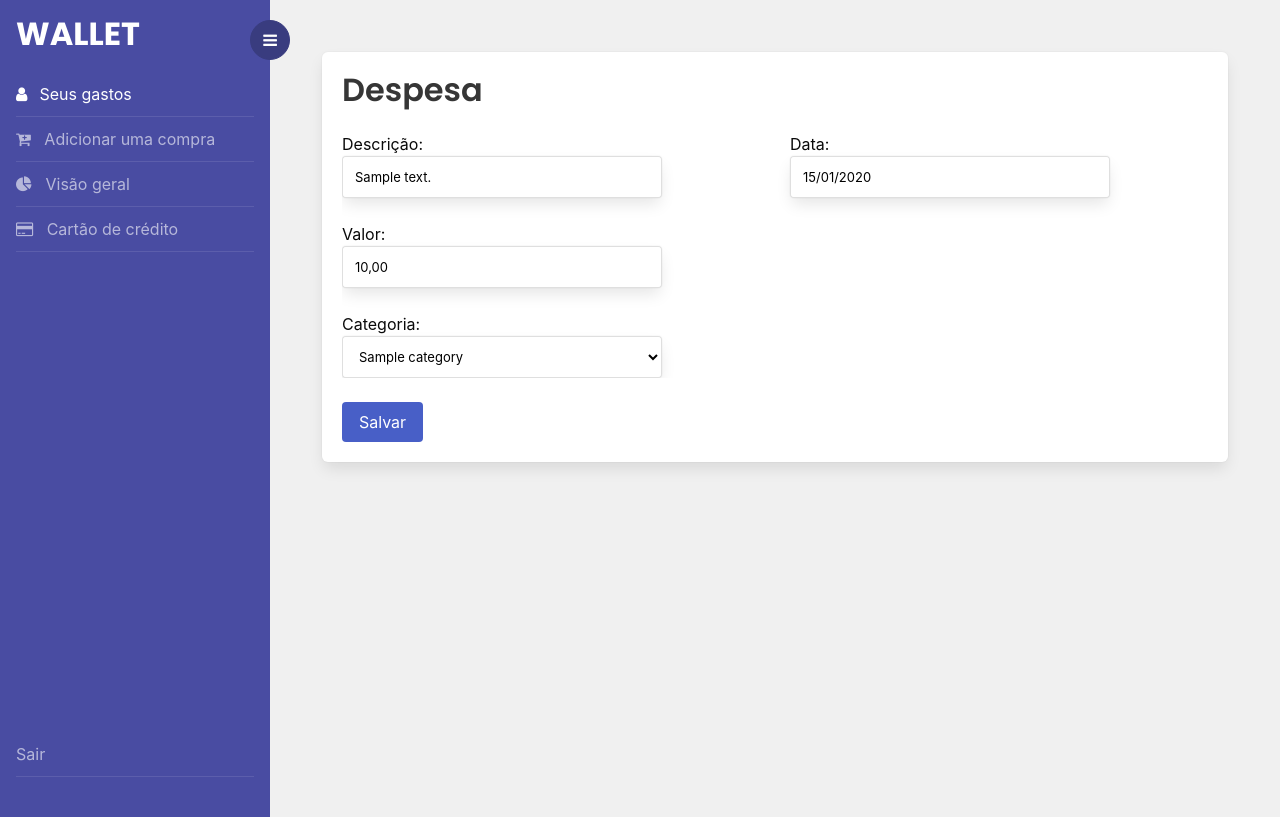
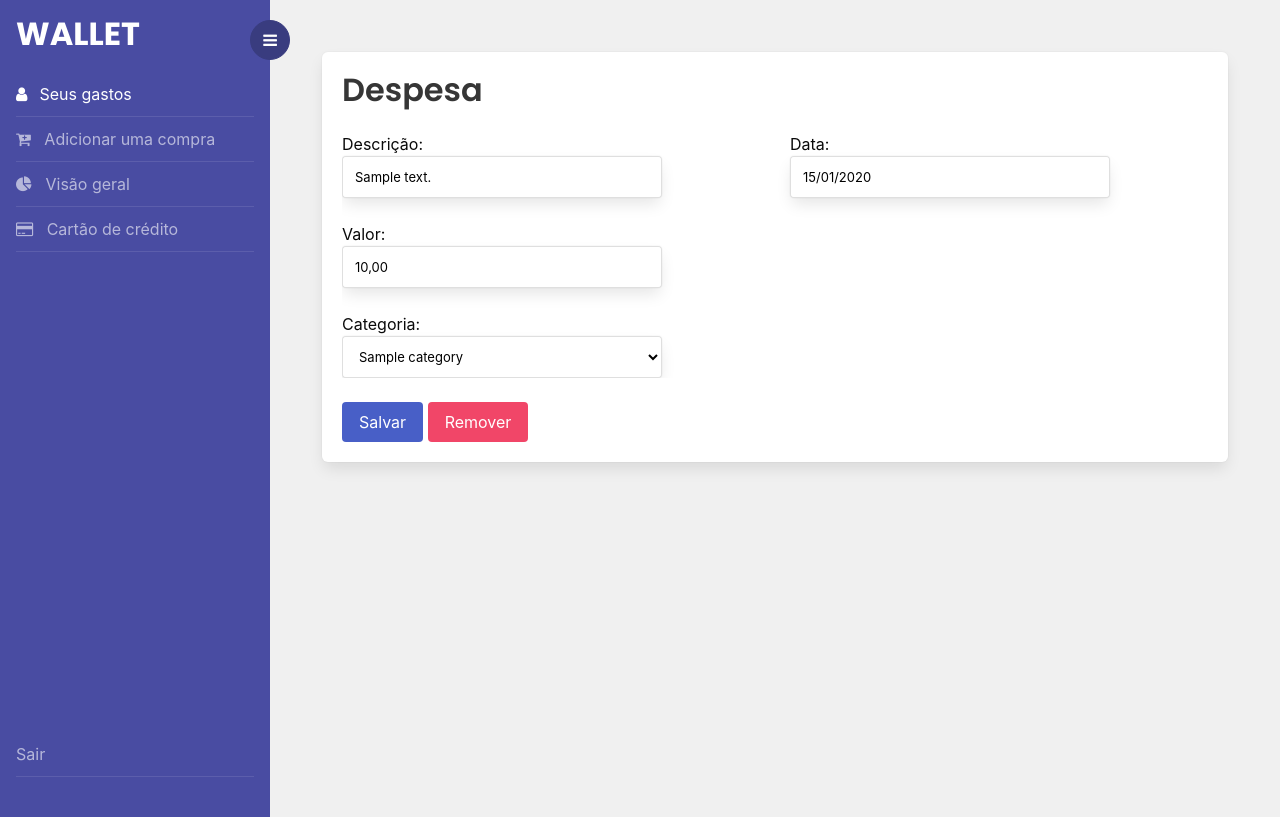
Before and after one commit to caiocoutinhonvt/primeiroDjango, a Django app: page /update/1/ in a window 1280 px wide. Run offline with Django 4.2, Linux system fonts and the light colour scheme; a user stored in the database is signed in; tables that the repository leaves empty hold one stand-in row (values such as "Sample post"); some libraries are stand-ins or nearby versions.

Commit message:
Corrigindo bug do deletar

```diff
--- a/myapp/templates/contas/form.html
+++ b/myapp/templates/contas/form.html
@@ -125,10 +125,10 @@
                   <button class="button is-link  "type="submit">Salvar</button> -->
                   <button class="button is-link  "type="submit">Salvar</button>
 
-                  {% if transacao %}
+                  {% if transaction %}
 
 
-                  <a href="{% url 'url_delete' transacao.id %}" class="button is-danger">Remover</a>
+                  <a href="{% url 'url_delete' transaction.id %}" class="button is-danger">Remover</a>
 
                   {%endif%}
                   <br>
```
